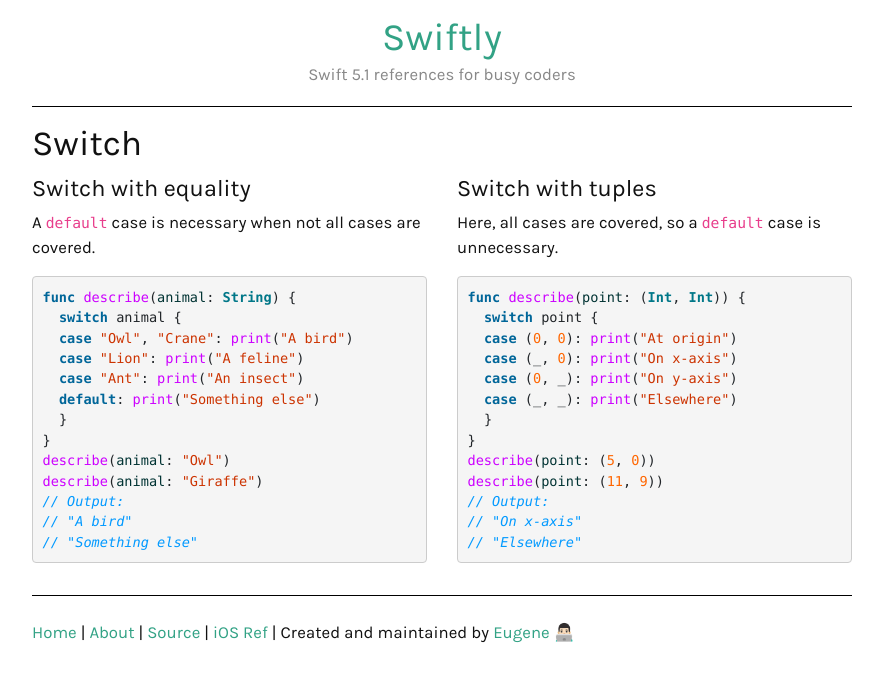
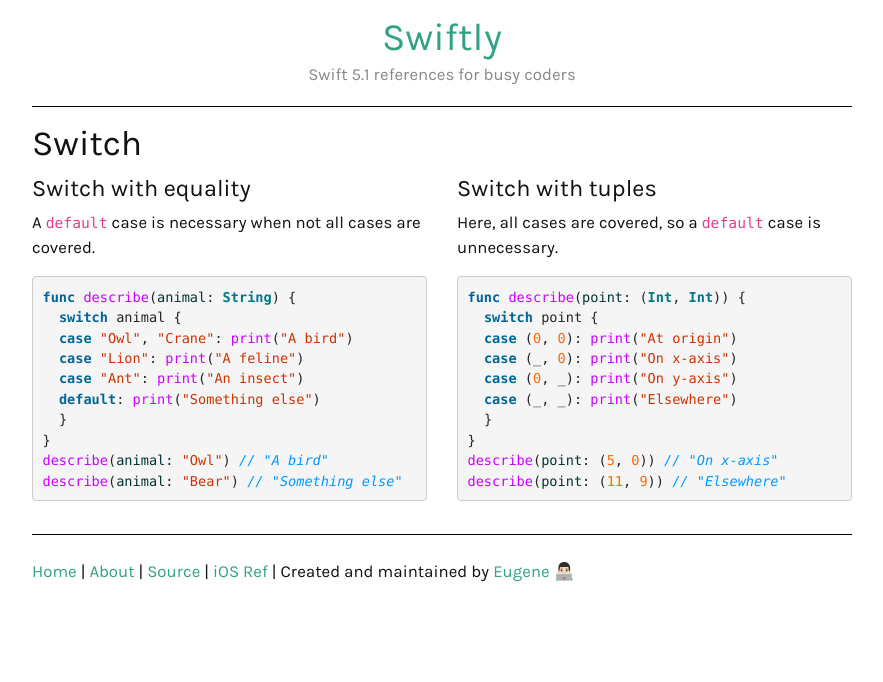
Before and after one commit to ebelinski/swiftly, a Jekyll site: the page built from switch.md, in a window 1280 px wide. Shown: the top 682 px of the page, without its empty margins (198-1081 px from the left). Built offline with Jekyll 4.4.1, drawn with Linux system fonts in a browser that asks for light colours; comment, search, counter and statistics services are not loaded.

Commit message:
Update switch.md

````diff
--- a/switch.md
+++ b/switch.md
@@ -22,11 +22,8 @@ func describe(animal: String) {
   default: print("Something else")
   }
 }
-describe(animal: "Owl")
-describe(animal: "Giraffe")
-// Output:
-// "A bird"
-// "Something else"
+describe(animal: "Owl") // "A bird"
+describe(animal: "Bear") // "Something else"
 ```
 
 {% include closecol.html %}{% include opencol.html size=6 %}
@@ -44,11 +41,8 @@ func describe(point: (Int, Int)) {
   case (_, _): print("Elsewhere")
   }
 }
-describe(point: (5, 0))
-describe(point: (11, 9))
-// Output:
-// "On x-axis"
-// "Elsewhere"
+describe(point: (5, 0)) // "On x-axis"
+describe(point: (11, 9)) // "Elsewhere"
 ```
 
 {% include closecol.html closerow=true %}
````
